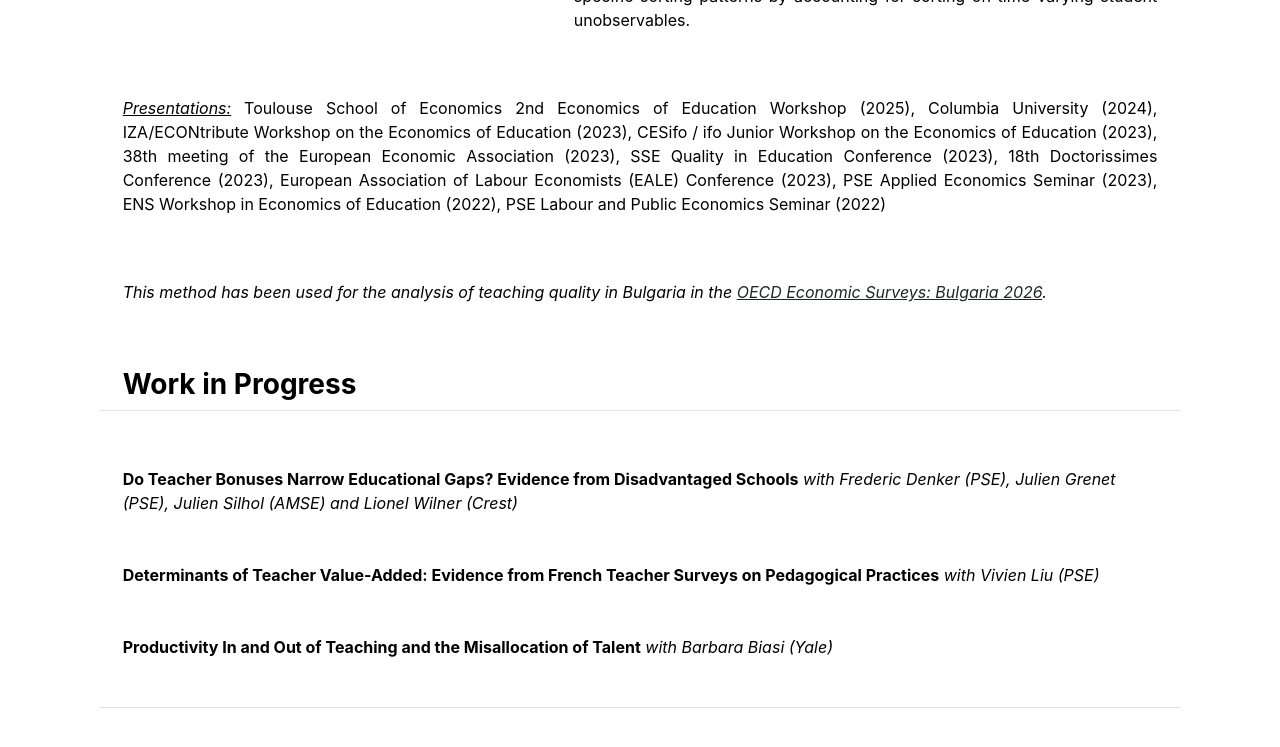
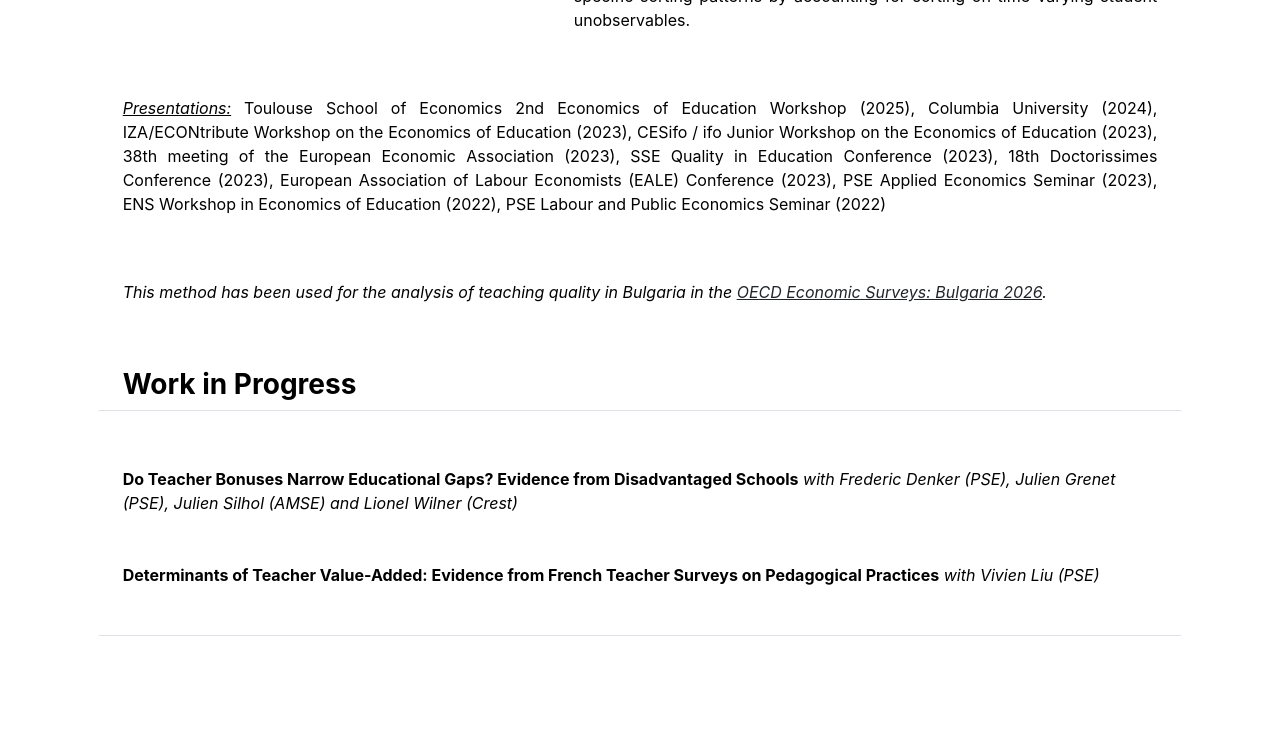
Before and after one commit to desislavatartova/desislavatartova.github.io, a Jekyll site: the page built from index.md, in a window 1280 px wide and 900 px high, scrolled down 2010 px. Shown: the top 747 px of the window. Built offline with Jekyll 4.4.1, drawn with Linux system fonts in a browser that asks for light colours.

Commit message:
Update home.html

```diff
--- a/_layouts/home.html
+++ b/_layouts/home.html
@@ -78,7 +78,8 @@ The resulting estimates closely recover the true parameters of teacher value-add
   <i>with Vivien Liu (PSE)</i>
 </div>
 
-	<div class="col-md-12">
+
+<!--	<div class="col-md-12">
   <b>Productivity In and Out of Teaching and the Misallocation of Talent</b>
    <i>with Barbara Biasi (Yale)</i>
-</div>
+</div> -->
```
